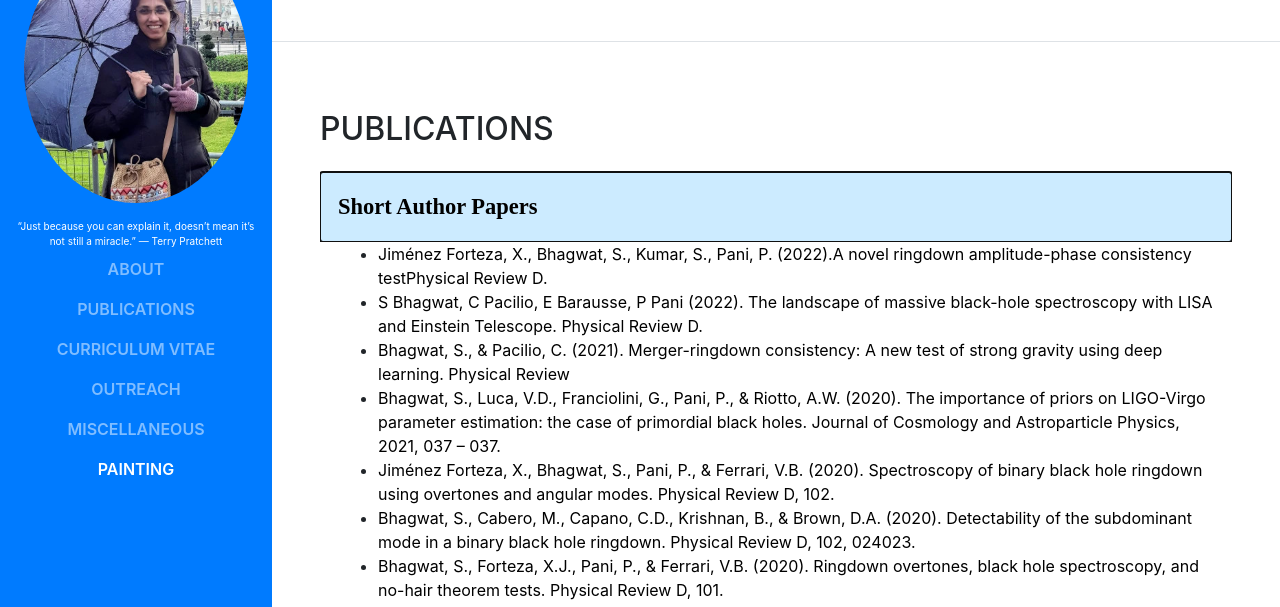
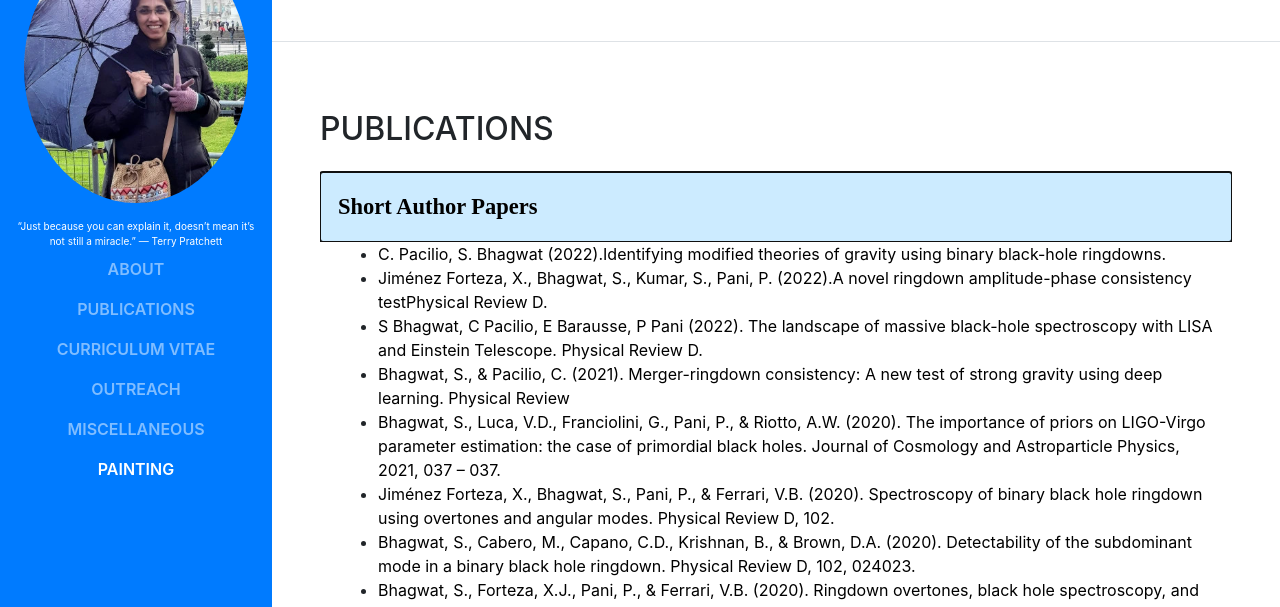
Before and after one commit to SwethaPB/Portfolio, a website with bundled scripts: page index.html in a window 1280 px wide. Both pictures are taken after a click on the button "Short Author Papers". Shown: the part 758-1365 px from the top of the page. Built offline with nearby package versions, Linux system fonts and the light colour scheme; files whose address does not match are found by name; a web font is replaced by a local one.

Commit message:
Update index.html

```diff
--- a/index.html
+++ b/index.html
@@ -402,9 +402,10 @@ University of Birmingham, in UK.
  </button>
     <div class="content1">
      <ul>
-  <li><a href="https://arxiv.org/abs/2205.14910" target="_blank" style="color:black;"> Jiménez Forteza, X., Bhagwat, S., Kumar, S., Pani, P. (2022).A novel ringdown amplitude-phase consistency testPhysical Review D.</a></li>
-  <li><a href="https://arxiv.org/abs/2201.00023" target="_blank" style="color:black;"> S Bhagwat, C Pacilio, E Barausse, P Pani  (2022). The landscape of massive black-hole spectroscopy with LISA and Einstein Telescope. Physical Review D.</a></li>
-  <li><a href="https://journals.aps.org/prd/abstract/10.1103/PhysRevD.104.024030" target="_blank" style="color:black;"> Bhagwat, S., & Pacilio, C. (2021). Merger-ringdown consistency: A new test of strong gravity using deep learning. Physical Review</a></li>
+<li><a href="https://journals.aps.org/prd/abstract/10.1103/PhysRevD.107.083021" target="_blank" style="color:black;"> C. Pacilio, S. Bhagwat (2022).Identifying modified theories of gravity using binary black-hole ringdowns.</a></li>
+<li><a href="https://arxiv.org/abs/2205.14910" target="_blank" style="color:black;"> Jiménez Forteza, X., Bhagwat, S., Kumar, S., Pani, P. (2022).A novel ringdown amplitude-phase consistency testPhysical Review D.</a></li>
+<li><a href="https://arxiv.org/abs/2201.00023" target="_blank" style="color:black;"> S Bhagwat, C Pacilio, E Barausse, P Pani  (2022). The landscape of massive black-hole spectroscopy with LISA and Einstein Telescope. Physical Review D.</a></li>
+<li><a href="https://journals.aps.org/prd/abstract/10.1103/PhysRevD.104.024030" target="_blank" style="color:black;"> Bhagwat, S., & Pacilio, C. (2021). Merger-ringdown consistency: A new test of strong gravity using deep learning. Physical Review</a></li>
 <li><a href="https://iopscience.iop.org/article/10.1088/1475-7516/2021/01/037" target="_blank" style="color:black;"> Bhagwat, S., Luca, V.D., Franciolini, G., Pani, P., & Riotto, A.W. (2020). The importance of priors on LIGO-Virgo parameter estimation: the case of primordial black holes. Journal of Cosmology and Astroparticle Physics, 2021, 037 – 037.</a></li>
 <li><a href="https://journals.aps.org/prd/abstract/10.1103/PhysRevD.102.044053" target="_blank" style="color:black;"> Jiménez Forteza, X., Bhagwat, S., Pani, P., & Ferrari, V.B. (2020). Spectroscopy of binary black hole ringdown using overtones and angular modes. Physical Review D, 102.</a></li>
 <li><a href="https://journals.aps.org/prd/abstract/10.1103/PhysRevD.102.024023" target="_blank" style="color:black;"> Bhagwat, S., Cabero, M., Capano, C.D., Krishnan, B., & Brown, D.A. (2020). Detectability of the subdominant mode in a binary black hole ringdown. Physical Review D, 102, 024023.</a></li>
```
